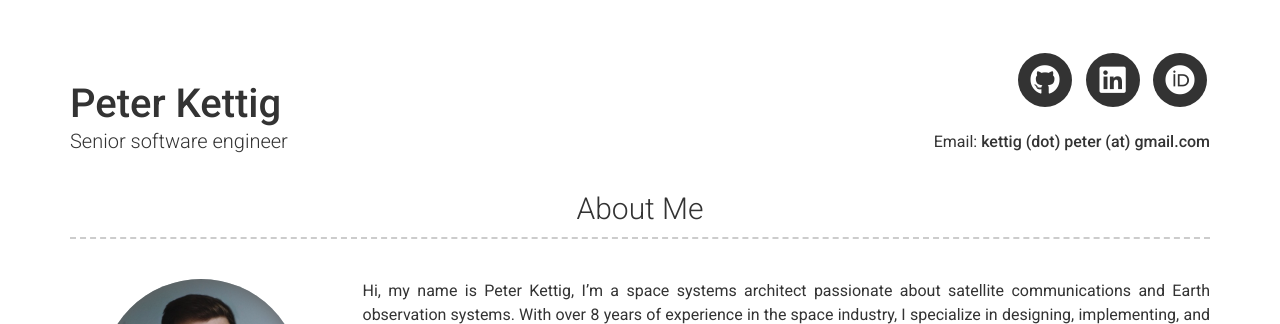
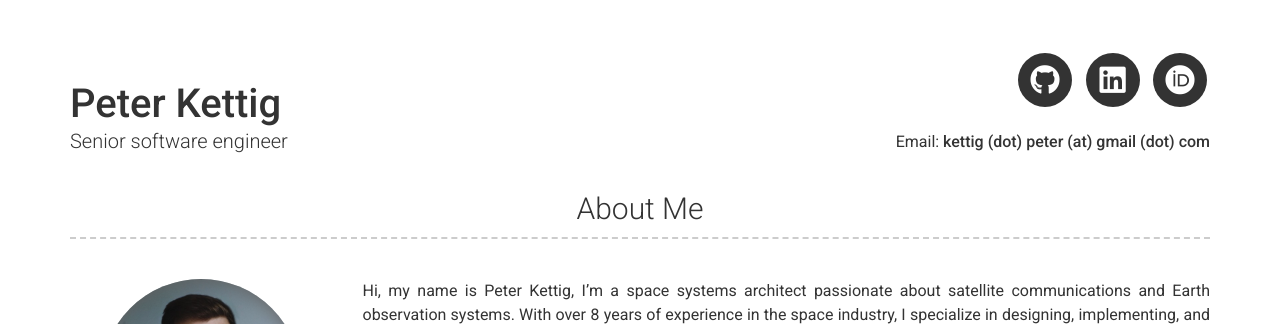
Before and after one commit to petket-5/petket-5.github.io, a Jekyll site: the page built from index.md, in a window 1280 px wide and 900 px high. Shown: the top 324 px of the window. Built offline with Jekyll 4.4.1, drawn with Linux system fonts in a browser that asks for light colours; nearby versions of some CDN libraries; some of the changed text lies outside the part shown.

Commit message:
Update mail address

```diff
--- a/_config.yml
+++ b/_config.yml
@@ -8,7 +8,7 @@ version: 2
 # Personal info
 name: Peter Kettig
 title: Senior software engineer
-email: kettig (dot) peter (at) gmail.com
+email: kettig (dot) peter (at) gmail (dot) com
 # email_title: Email (Email title override)
 # phone: +xx (0) xxx xxxxx
 # phone_title: Phone (Phone title override)
```
